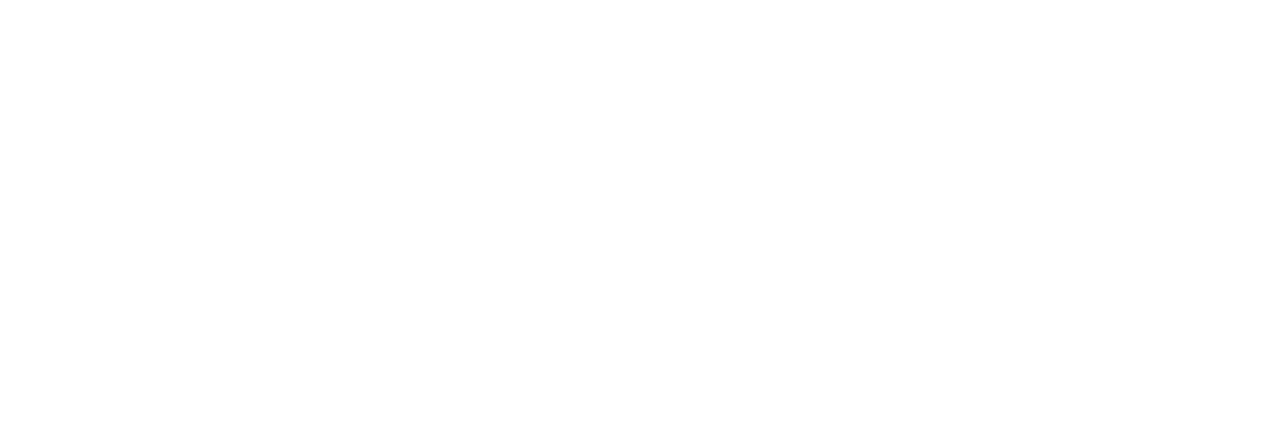
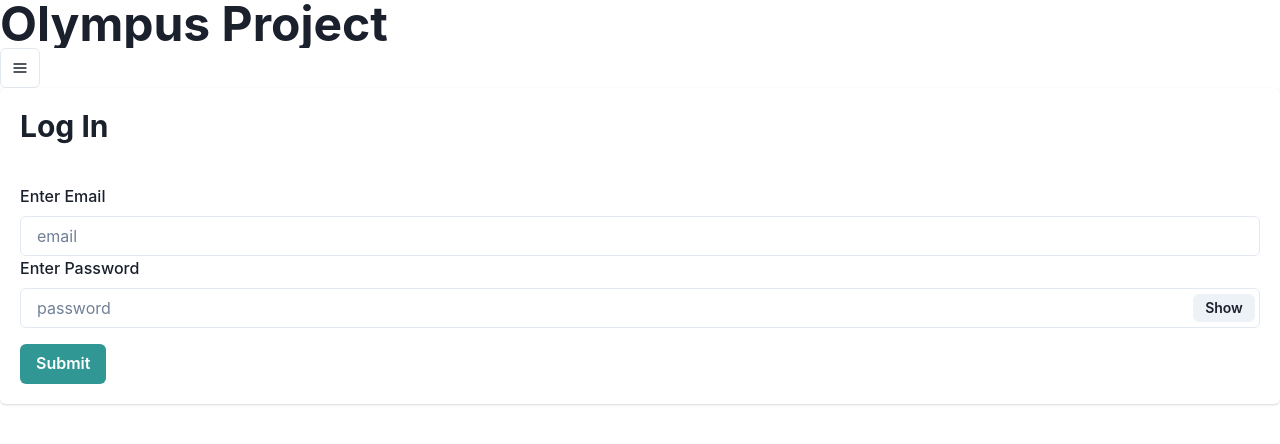
Before and after one commit to Derricklaff/Olympus-Project, a React (Create React App) app in the folder client/: page /sign-in in a window 1280 px wide. Shown: the top 444 px of the page. Built offline with nearby package versions, Linux system fonts and the light colour scheme.

Commit message:
add login page. adds login form. uses usemutation apollo hook to query to apollo server

```diff
--- a/client/package.json
+++ b/client/package.json
@@ -13,6 +13,7 @@
     "@testing-library/jest-dom": "^5.16.5",
     "@testing-library/react": "^13.4.0",
     "@testing-library/user-event": "^13.5.0",
+    "formik": "^2.2.9",
     "framer-motion": "^7.6.15",
     "graphql": "^16.6.0",
     "jwt-decode": "^3.1.2",
--- a/client/src/App.js
+++ b/client/src/App.js
@@ -8,6 +8,7 @@ import {
   createHttpLink,
 } from '@apollo/client';
 import HomePage from './pages/Homepage';
+import SignInPage from './pages/SignInPage';
 import { setContext } from '@apollo/client/link/context';
 
 const httpLink = createHttpLink({
@@ -43,7 +44,7 @@ function App() {
               />
               <Route
                 path='/sign-in'
-                element={<div></div>}
+                element={<SignInPage />}
               />
               <Route
                 path='/sign-up'
--- a/client/src/components/LoginForm/LoginForm.js
+++ b/client/src/components/LoginForm/LoginForm.js
@@ -1,89 +1,100 @@
-import { useState } from 'react';
 import Auth from '../../utils/auth';
 import { useMutation } from '@apollo/client';
 import { LOGIN_USER } from '../../utils/mutations';
+import { Field, Form, Formik } from 'formik'
+import {
+  FormControl,
+  FormLabel,
+  FormErrorMessage,
+  Input,
+  Button,
+  Card,
+  CardHeader,
+  CardBody,
+  Heading,
+  InputRightElement,
+  InputGroup
+} from '@chakra-ui/react';
+import { useState } from 'react';
+
 
 const LoginForm = () => {
+  const [ login ] = useMutation(LOGIN_USER);
+  const [show, setShow] = useState(false);
 
-  const [ login ] = useMutation(LOGIN_USER)
-
-  const [userFormData, setUserFormData] = useState({ email: '', password: '' });
-  const [validated] = useState(false);
-  const [showAlert, setShowAlert] = useState(false);
-
-  const handleInputChange = (event) => {
-    const { name, value } = event.target;
-    setUserFormData({ ...userFormData, [name]: value });
-  }
-
-  const handleFormSubmit = async (event) => {
-    event.preventDefault();
-
-    // check if form has everything (as per react-bootstrap docs)
-    const form = event.currentTarget;
-    if (form.checkValidity() === false) {
-      event.preventDefault();
-      event.stopPropagation();
-    }
+  const handleFormSubmit = async (values, actions) => {
+    alert(JSON.stringify(values, null, 2))
+    actions.setSubmitting(false)
 
     try {
       const { data } = await login({
-        variables: { ...userFormData }
+        variables: { ...values }
       });
       console.log(data)
       Auth.login(data.login.token);
     } catch (err) {
       console.error(err);
-      setShowAlert(true);
     }
-
-    setUserFormData({
-      username: '',
-      email: '',
-      password: '',
-    });
   }
 
-//   return (
-//     <>
-//       <Form noValidate validated={validated} onSubmit={handleFormSubmit}>
-//         <Alert dismissible onClose={() => setShowAlert(false)} show={showAlert} variant='danger'>
-//           Something went wrong with your login credentials!
-//         </Alert>
-//         <Form.Group>
-//           <Form.Label htmlFor='email'>Email</Form.Label>
-//           <Form.Control
-//             type='text'
-//             placeholder='Your email'
-//             name='email'
-//             onChange={handleInputChange}
-//             value={userFormData.email}
-//             required
-//           />
-//           <Form.Control.Feedback type='invalid'>Email is required!</Form.Control.Feedback>
-//         </Form.Group>
+  const handleClick = () => setShow(!show)
 
-//         <Form.Group>
-//           <Form.Label htmlFor='password'>Password</Form.Label>
-//           <Form.Control
-//             type='password'
-//             placeholder='Your password'
-//             name='password'
-//             onChange={handleInputChange}
-//             value={userFormData.password}
-//             required
-//           />
-//           <Form.Control.Feedback type='invalid'>Password is required!</Form.Control.Feedback>
-//         </Form.Group>
-//         <Button
-//           disabled={!(userFormData.email && userFormData.password)}
-//           type='submit'
-//           variant='success'>
-//           Submit
-//         </Button>
-//       </Form>
-//     </>
-//   );
+  return (
+    <Card>
+      <CardHeader>
+        <Heading as='h2' size='lg'>
+          Log In
+        </Heading>
+      </CardHeader>
+      <CardBody>
+        <Formik
+        initialValues={{
+          email: '',
+          password: '',
+        }}
+        onSubmit={handleFormSubmit}
+        >
+          {(props) => (
+            <Form>
+              <Field name='email'>
+                {({ field, form }) => (
+                  <FormControl isInvalid={form.errors.name && form.touched.name}>
+                    <FormLabel>Enter Email</FormLabel>
+                    <Input {...field} placeholder='email' type='email' />
+                    <FormErrorMessage>{form.errors.name}</FormErrorMessage>
+                  </FormControl>
+                )}
+              </Field>
+              <Field name='password'>
+                {({ field, form }) => (
+                  <FormControl isInvalid={form.errors.name && form.touched.name}>
+                    <FormLabel>Enter Password</FormLabel>
+                    <InputGroup>
+                      <Input {...field} placeholder='password' type={show ? 'text' : 'password'} />
+                      <InputRightElement width='4.5rem'>
+                        <Button h='1.75rem' size='sm' onClick={handleClick}>
+                          {show ? 'Hide' : 'Show'}
+                        </Button>
+                      </InputRightElement>
+                    </InputGroup>
+                    <FormErrorMessage>{form.errors.name}</FormErrorMessage>
+                  </FormControl>
+                )}
+              </Field>
+              <Button
+                mt={4}
+                colorScheme='teal'
+                isLoading={props.isSubmitting}
+                type='submit'
+              >
+                Submit
+              </Button>
+            </Form>
+          )}
+        </Formik>
+      </CardBody>
+    </Card>
+  )
 }
 
 export default LoginForm;
--- a/client/src/pages/SignInPage.js
+++ b/client/src/pages/SignInPage.js
@@ -0,0 +1,13 @@
+import LoginForm from "../components/LoginForm/LoginForm";
+import Header from "../components/Header/Header";
+
+function SignInPage() {
+    return (
+        <>
+        <Header />
+        <LoginForm />
+        </>
+    )
+}
+
+export default SignInPage;
```
